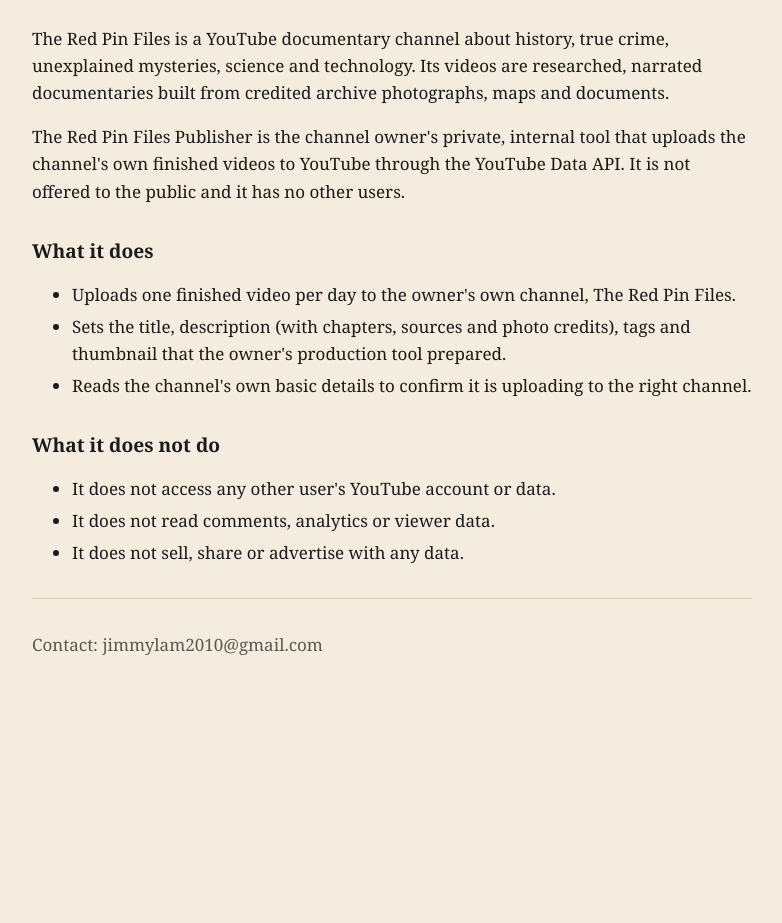
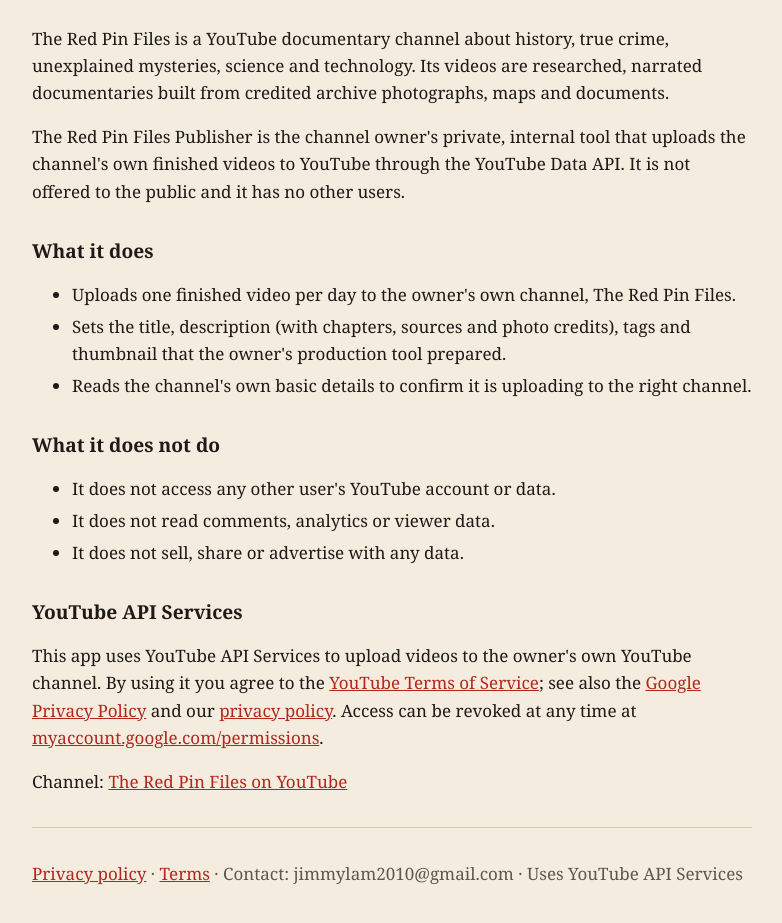
Before and after one commit to BitCodeHub/redpinfiles, a plain HTML site: page index.html in a window 1280 px wide. Shown: the part 141-1064 px from the top of the page, without its empty margins (248-1030 px from the left). Before the commit the page ends 896 px from the top, so only its background shows below. Drawn offline with Linux system fonts and the light colour scheme.

Commit message:
About: YouTube API Services notice, privacy links in footer

```diff
--- a/index.html
+++ b/index.html
@@ -9,4 +9,7 @@
 <li>Reads the channel's own basic details to confirm it is uploading to the right channel.</li></ul>
 <h2>What it does not do</h2>
 <ul><li>It does not access any other user's YouTube account or data.</li><li>It does not read comments, analytics or viewer data.</li><li>It does not sell, share or advertise with any data.</li></ul>
-<hr><p class="muted">Contact: jimmylam2010@gmail.com</p></main></body></html>
+<h2>YouTube API Services</h2>
+<p>This app uses YouTube API Services to upload videos to the owner's own YouTube channel. By using it you agree to the <a href="https://www.youtube.com/t/terms">YouTube Terms of Service</a>; see also the <a href="https://policies.google.com/privacy">Google Privacy Policy</a> and our <a href="privacy.html">privacy policy</a>. Access can be revoked at any time at <a href="https://myaccount.google.com/permissions">myaccount.google.com/permissions</a>.</p>
+<p>Channel: <a href="https://www.youtube.com/@theredpinfiles">The Red Pin Files on YouTube</a></p>
+<hr><p class="muted"><a href="privacy.html">Privacy policy</a> · <a href="terms.html">Terms</a> · Contact: jimmylam2010@gmail.com · Uses YouTube API Services</p></main></body></html>
```
